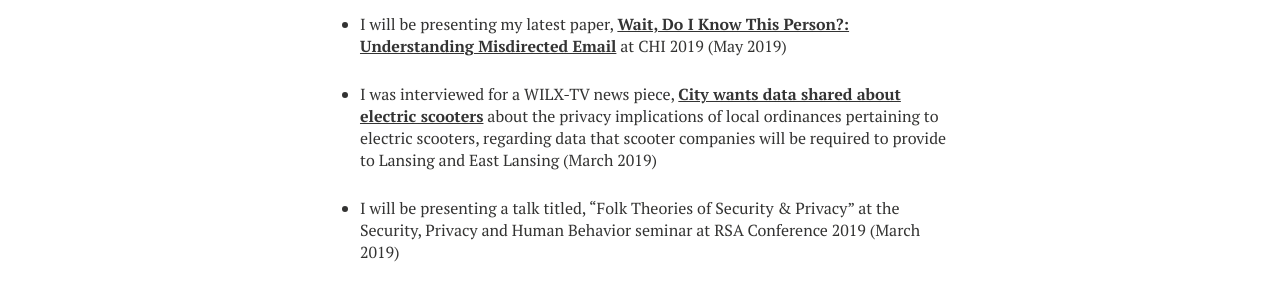
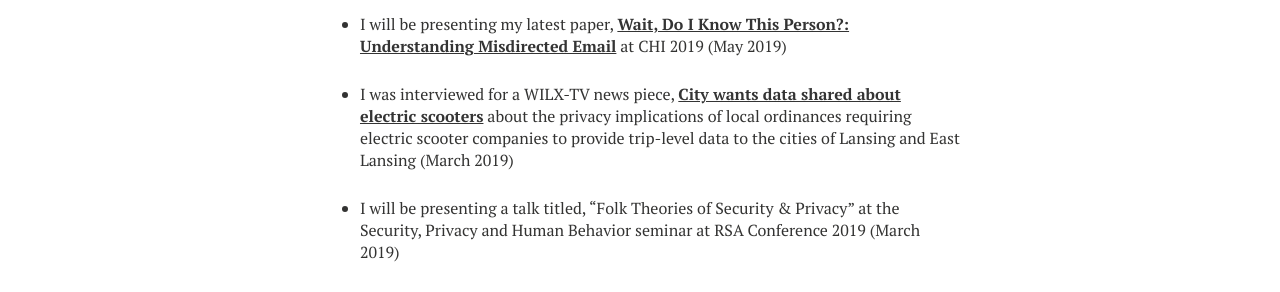
Before and after one commit to bierdoctor/bierdoctor.github.io, a Jekyll site: the page built from index.md, in a window 1280 px wide. Shown: the part 948-1240 px from the top of the page. Built offline with Jekyll 4.4.1, drawn with Linux system fonts in a browser that asks for light colours; nearby versions of some CDN libraries.

Commit message:
one more minor edit

```diff
--- a/index.md
+++ b/index.md
@@ -16,7 +16,7 @@ I am currently an Associate Professor in the [Department of Media and Informatio
 
 - I will be presenting my latest paper, [**Wait, Do I Know This Person?: Understanding Misdirected Email**](http://bierdoctor.com/papers/rader_chi19.pdf) at CHI 2019 (May 2019)
 
-- I was interviewed for a WILX-TV news piece, [**City wants data shared about electric scooters**](https://www.wilx.com/content/news/City-wants-data-shared-from-electric-scooters-507646781.html) about the privacy implications of local ordinances pertaining to electric scooters, regarding data that scooter companies will be required to provide to Lansing and East Lansing (March 2019)
+- I was interviewed for a WILX-TV news piece, [**City wants data shared about electric scooters**](https://www.wilx.com/content/news/City-wants-data-shared-from-electric-scooters-507646781.html) about the privacy implications of local ordinances requiring electric scooter companies to provide trip-level data to the cities of Lansing and East Lansing (March 2019)
 
 - I will be presenting a talk titled, "Folk Theories of Security & Privacy" at the Security, Privacy and Human Behavior seminar at RSA Conference 2019 (March 2019)
 
```
